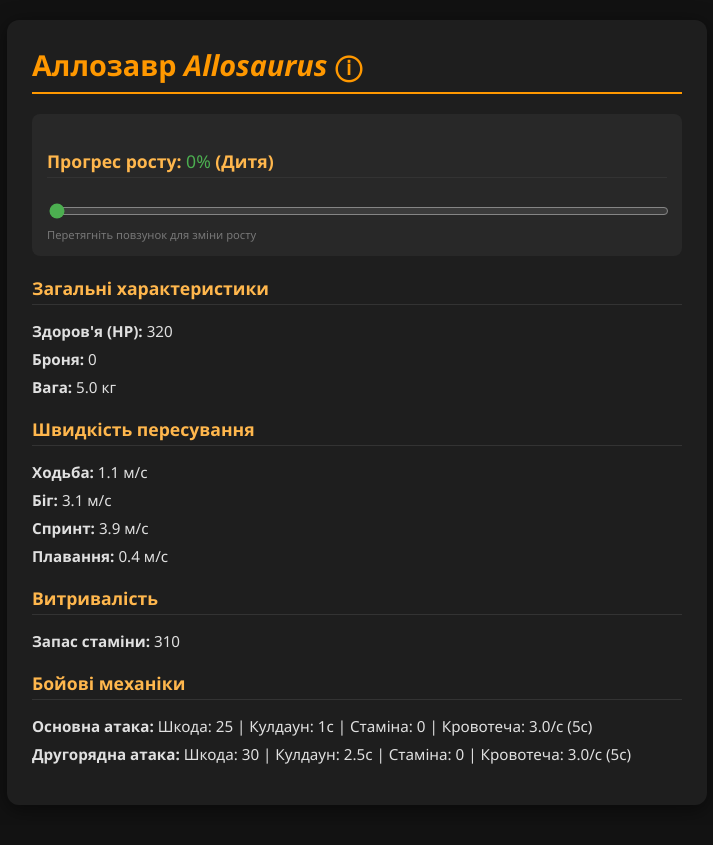
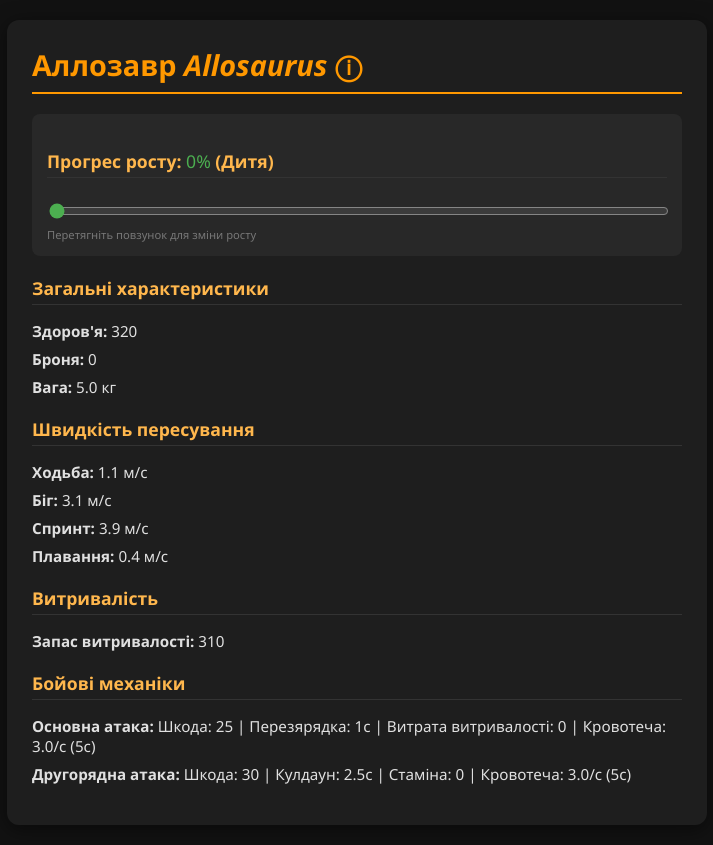
Before and after one commit to nickolastesta/PEwiki, a Flask app: page /allosaurus in a window 1280 px wide. Shown: the whole page, without its empty margins (283-996 px from the left). Before the commit the page ends 764 px from the top, so only its background shows below. Run offline with Flask 3, Linux system fonts and the light colour scheme.

Commit message:
commit 5

```diff
--- a/static/js/growth_engine.js
+++ b/static/js/growth_engine.js
@@ -140,7 +140,7 @@ const MECHANICS = {
         outputEl.innerHTML = `
           • <strong>Шкода від удару:</strong> <span class="stat-val">${calculatedDmg}</span> HP<br>
           • <strong>Кровотеча:</strong> <span class="stat-val">${calculatedBleed}</span> HP/сек (Тривалість: <span class="stat-val">${bleedDuration}с</span>)<br>
-          • <strong>Витрата стаміни:</strong> <span class="stat-val">${staminaCost}</span>
+          • <strong>Витрата витривалості:</strong> <span class="stat-val">${staminaCost}</span>
         `;
       }
 
--- a/templates/base.html
+++ b/templates/base.html
@@ -28,7 +28,7 @@
   <section class="stats-group">
     <h2>Загальні характеристики</h2>
     <ul>
-      <li><strong>Здоров'я (HP):</strong> <span id="hp" class="stat-val">0</span></li>
+      <li><strong>Здоров'я:</strong> <span id="hp" class="stat-val">0</span></li>
       <li><strong>Броня:</strong> <span id="armor" class="stat-val">0</span></li>
       <li><strong>Вага:</strong> <span id="weight" class="stat-val">0</span> кг</li>
     </ul>
@@ -47,14 +47,14 @@
   <section class="stats-group">
     <h2>Витривалість</h2>
     <ul>
-      <li><strong>Запас стаміни:</strong> <span id="stamina" class="stat-val">0</span></li>
+      <li><strong>Запас витривалості:</strong> <span id="stamina" class="stat-val">0</span></li>
     </ul>
   </section>
 
   <section class="stats-group">
     <h2>Бойові механіки</h2>
     <ul>
-      <li><strong>Основна атака:</strong> Шкода: <span id="atk1-dmg" class="stat-val">0</span> | Кулдаун: <span id="atk1-cd" class="stat-val">0</span>с<span id="atk1-stamina-wrap"> | Стаміна: <span id="atk1-stamina" class="stat-val">0</span></span><span id="atk1-bleed-wrap"> | Кровотеча: <span id="atk1-bleed" class="stat-val">0</span>/с (<span id="atk1-bleed-duration" class="stat-val">0</span>с)</span></li>
+      <li><strong>Основна атака:</strong> Шкода: <span id="atk1-dmg" class="stat-val">0</span> | Перезярядка: <span id="atk1-cd" class="stat-val">0</span>с<span id="atk1-stamina-wrap"> | Витрата витривалості: <span id="atk1-stamina" class="stat-val">0</span></span><span id="atk1-bleed-wrap"> | Кровотеча: <span id="atk1-bleed" class="stat-val">0</span>/с (<span id="atk1-bleed-duration" class="stat-val">0</span>с)</span></li>
       <li><strong>Другорядна атака:</strong> <span id="atk2-info" class="stat-val">--</span></li>
       <li><strong>Третя атака:</strong> <span id="atk3-info" class="stat-val">--</span></li>
     </ul>
```
